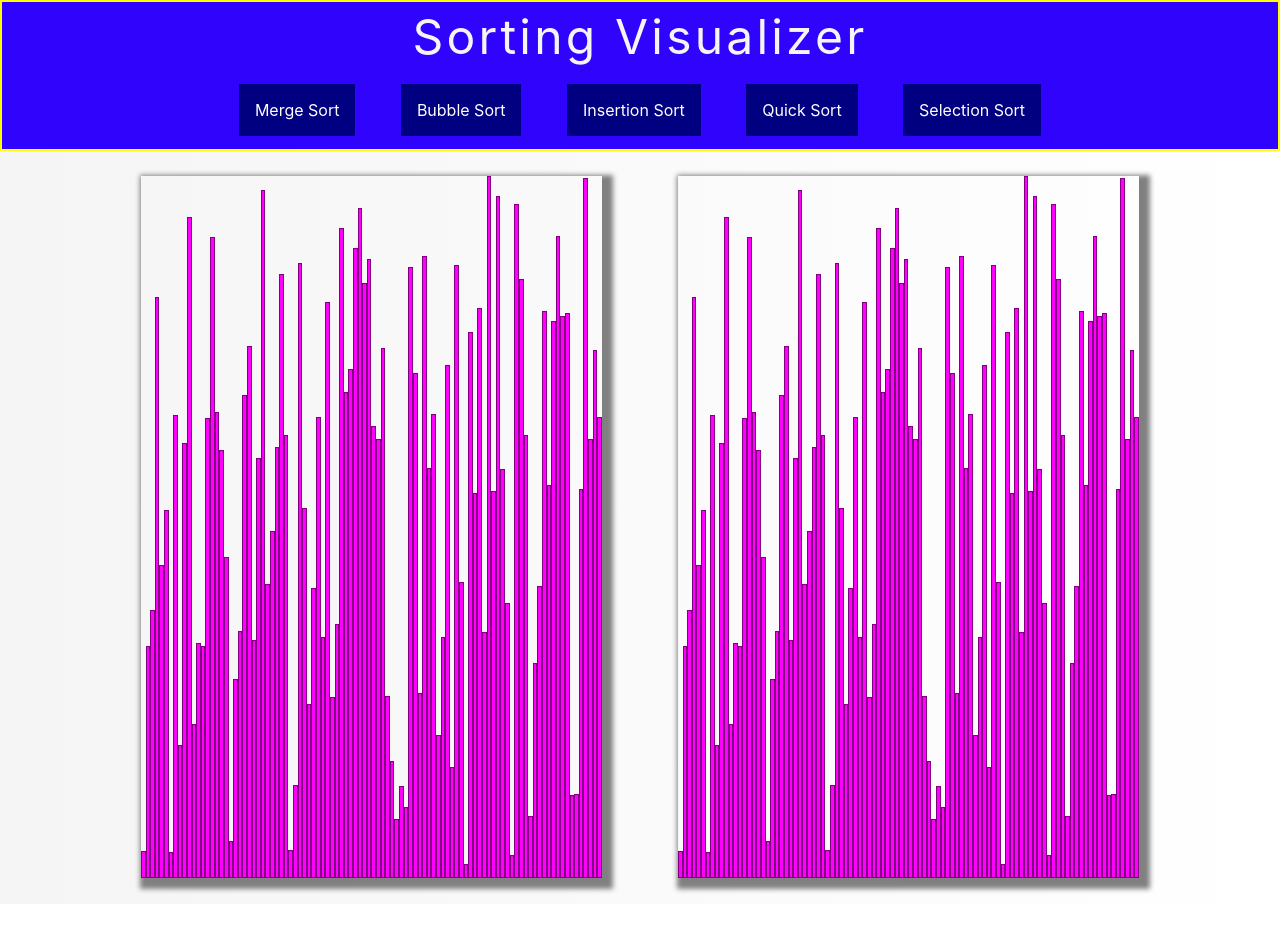
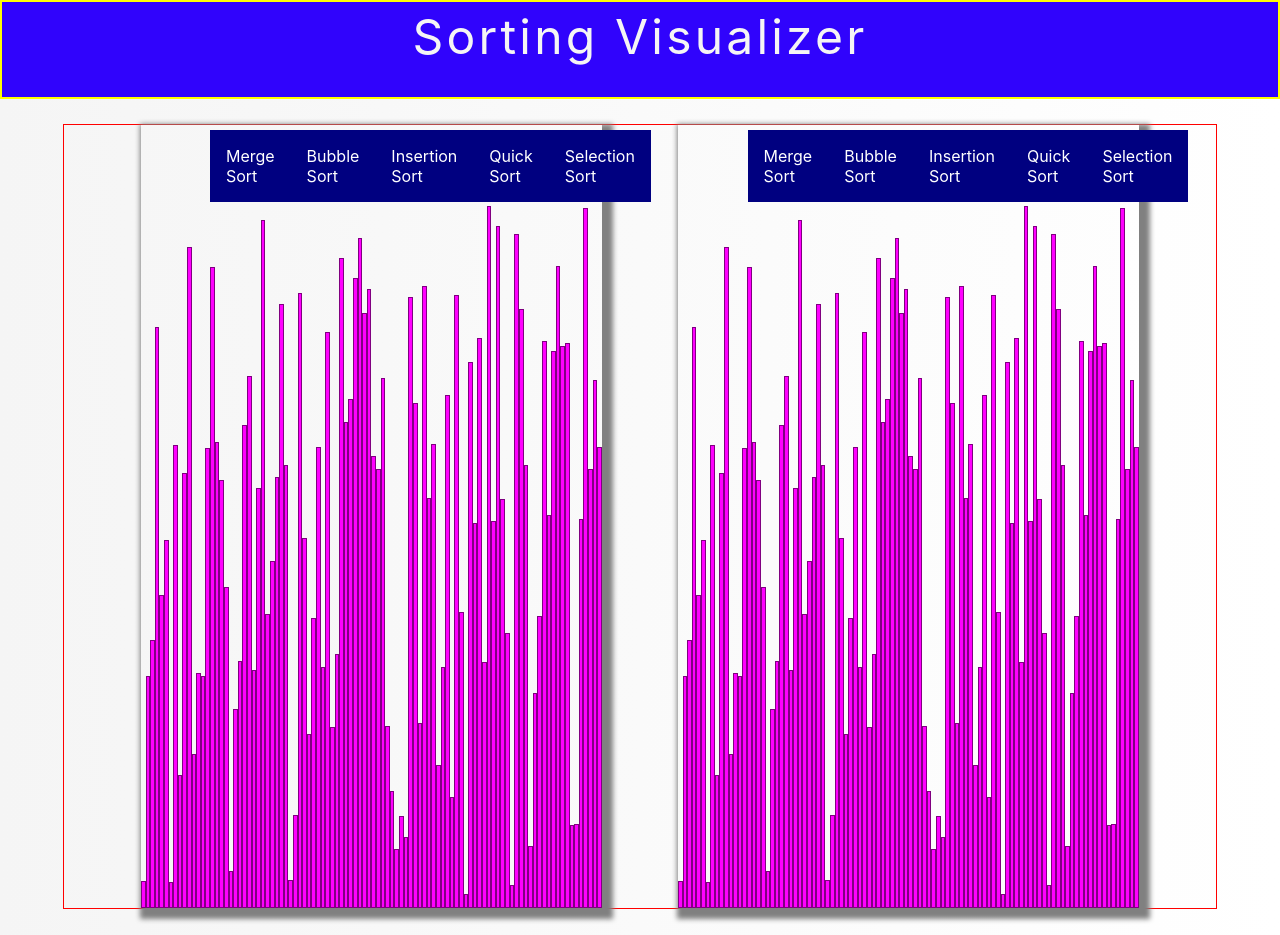
Before and after one commit to cgiroux86/SortVisualizer, a React (Create React App) app in the folder sort-viz/: page / in a window 1280 px wide. Before the commit the page ends 904 px from the top, so only its background shows below. Built offline with nearby package versions, Linux system fonts and the light colour scheme; the HTML template or start-up script is replaced by a standard one.

Commit message:
staging before major state updates

```diff
--- a/sort-viz/src/App.scss
+++ b/sort-viz/src/App.scss
@@ -46,8 +46,12 @@
   width: 90%;
   margin: 2% auto;
   align-items: center;
+  border: 1px solid red;
 }
 .compare_item {
   width: 40%;
   box-shadow: 5px 5px 5px 6px grey;
 }
+.compare_wrapper {
+  border: 1px solid orange;
+}
--- a/sort-viz/src/components/Compare.js
+++ b/sort-viz/src/components/Compare.js
@@ -1,24 +1,42 @@
 import React from "react";
 import Visualize from "./Visualize";
 
-export default function Compare({ array, setArray, swapping, currentSorted }) {
+export default function Compare({
+  array,
+  setArray,
+  swapping,
+  currentSorted,
+  algorithms,
+  handleStart,
+}) {
+  const copiedArray1 = array.slice();
+  const copiedArray2 = array.slice();
   return (
+    <div>
       <div className="compare">
         <div className="compare_item">
           <Visualize
-          array={array}
+            id={1}
+            array={copiedArray1}
             setArray={setArray}
             swapping={swapping}
             currentSorted={currentSorted}
+            algorithms={algorithms}
+            handleStart={handleStart}
           />
         </div>
+
         <div className="compare_item">
           <Visualize
-          array={array}
+            id={2}
+            array={copiedArray2}
             setArray={setArray}
             swapping={swapping}
             currentSorted={currentSorted}
+            algorithms={algorithms}
+            handleStart={handleStart}
           />
+        </div>
       </div>
     </div>
   );
--- a/sort-viz/src/components/Header.js
+++ b/sort-viz/src/components/Header.js
@@ -5,6 +5,8 @@ import { insertionSort } from "../algorithms/insertionSort";
 import { selectionSort } from "../algorithms/selectionSort";
 import { mergeSort } from "../algorithms/mergeSort.js";
 import { quickSort } from "../algorithms/quickSort";
+import Compare from "./Compare";
+
 const algorithms = [
   ["Merge Sort", mergeSort],
   ["Bubble Sort", bubbleSort],
@@ -12,6 +14,7 @@ const algorithms = [
   ["Quick Sort", quickSort],
   ["Selection Sort", selectionSort],
 ];
+
 export default function Header({
   setArray,
   array,
@@ -23,7 +26,7 @@ export default function Header({
   setSwapping,
   swapping,
 }) {
-  const [fnToCall, setFnToCall] = useState({});
+  // const [fnToCall, setFnToCall] = useState({});
   const arrayRef = useRef();
   arrayRef.current = array;
   const swappingRef = useRef();
@@ -31,29 +34,29 @@ export default function Header({
   const sortedRef = useRef();
   sortedRef.current = currentSorted;
 
-  const handleStart = (algo) => {
-    setFnToCall({ algo });
-    setSorting(true);
-  };
-  useEffect(() => {
-    sorting &&
-      fnToCall.algo(
-        array,
-        setArray,
-        setSorting,
-        funcObj,
-        currentSorted,
-        setCurrentSorted,
-        setSwapping,
-        swapping
-      );
-  }, [sorting]);
+  // const handleStart = (algo) => {
+  //   setFnToCall({ algo });
+  //   setSorting(true);
+  // // };
+  // useEffect(() => {
+  //   sorting &&
+  //     fnToCall.algo(
+  //       array,
+  //       setArray,
+  //       setSorting,
+  //       funcObj,
+  //       currentSorted,
+  //       setCurrentSorted,
+  //       setSwapping,
+  //       swapping
+  //     );
+  // }, [sorting]);
 
   return (
     <div className="header">
       <div className="title">Sorting Visualizer</div>
       <div className="button_container">
-        {algorithms.map((algo) => {
+        {/* {algorithms.map((algo) => {
           return (
             <div key={algo[0]}>
               <div onClick={() => handleStart(algo[1])} className="algo">
@@ -61,7 +64,7 @@ export default function Header({
               </div>
             </div>
           );
-        })}
+        })} */}
       </div>
     </div>
   );
--- a/sort-viz/src/components/Main.js
+++ b/sort-viz/src/components/Main.js
@@ -1,8 +1,13 @@
-import React, { useState } from "react";
+import React, { useState, useEffect } from "react";
 import Header from "./Header";
 import Visualize from "./Visualize";
 import Compare from "./Compare";
 import { generate } from "../functions/generateArray";
+import { bubbleSort } from "../algorithms/bubbleSort";
+import { insertionSort } from "../algorithms/insertionSort";
+import { selectionSort } from "../algorithms/selectionSort";
+import { mergeSort } from "../algorithms/mergeSort.js";
+import { quickSort } from "../algorithms/quickSort";
 
 export default function Main() {
   const [array, setArray] = useState(generate([], 100));
@@ -10,11 +15,39 @@ export default function Main() {
   const [currentSorted, setCurrentSorted] = useState([]);
   const [sorting, setSorting] = useState(false);
   const [compare, setCompare] = useState(true);
+  const [fnToCall, setFnToCall] = useState({});
   const [funcObj, setFuncObj] = useState({
     setArr: setArray,
     setSwapping: setSwapping,
     currentSorted: setCurrentSorted,
   });
+
+  const algorithms = [
+    ["Merge Sort", mergeSort],
+    ["Bubble Sort", bubbleSort],
+    ["Insertion Sort", insertionSort],
+    ["Quick Sort", quickSort],
+    ["Selection Sort", selectionSort],
+  ];
+
+  const handleStart = (algo) => {
+    setFnToCall({ algo });
+    setSorting(true);
+  };
+
+  useEffect(() => {
+    sorting &&
+      fnToCall.algo(
+        array,
+        setArray,
+        setSorting,
+        funcObj,
+        currentSorted,
+        setCurrentSorted,
+        setSwapping,
+        swapping
+      );
+  }, [sorting]);
 
   return (
     <div className="main_container">
@@ -46,6 +79,8 @@ export default function Main() {
             swapping={swapping}
             currentSorted={currentSorted}
             compare={compare}
+            algorithms={algorithms}
+            handleStart={handleStart}
           />
         </div>
       )}
--- a/sort-viz/src/components/Visualize.js
+++ b/sort-viz/src/components/Visualize.js
@@ -1,6 +1,13 @@
 import React, { useState, useRef, useEffect } from "react";
 
-export default function Visualize({ array, swapping, currentSorted, compare }) {
+export default function Visualize({
+  array,
+  swapping,
+  currentSorted,
+  compare,
+  algorithms,
+  handleStart,
+}) {
   const sortedRef = useRef();
   sortedRef.current = array;
   const swappingRef = useRef();
@@ -8,12 +15,26 @@ export default function Visualize({ array, swapping, currentSorted, compare }) {
   const currentSortedRef = useRef();
   currentSortedRef.current = currentSorted;
   const [inorder, setInorder] = useState([]);
+  const copiedArray1 = array.slice();
+  const copiedArray2 = array.slice();
 
   useEffect(() => {
     setInorder([...inorder, ...currentSorted]);
   }, [currentSorted]);
 
   return (
+    <div>
+      <div className="button_container">
+        {algorithms.map((algo) => {
+          return (
+            <div key={algo[0]}>
+              <div onClick={() => handleStart(algo[1])} className="algo">
+                {algo[0]}
+              </div>
+            </div>
+          );
+        })}
+      </div>
       <div className="container">
         {array.length &&
           array.map((el, i) => (
@@ -32,5 +53,6 @@ export default function Visualize({ array, swapping, currentSorted, compare }) {
             ></div>
           ))}
       </div>
+    </div>
   );
 }
--- a/sort-viz/src/styles/styled.js
+++ b/sort-viz/src/styles/styled.js
@@ -4,5 +4,6 @@ export const Button = styled.button`
    {
     border-radius: 10px;
     color: black;
+    background: ;
   }
 `;
```
Lines whose indentation alone changed are shown as unchanged.
